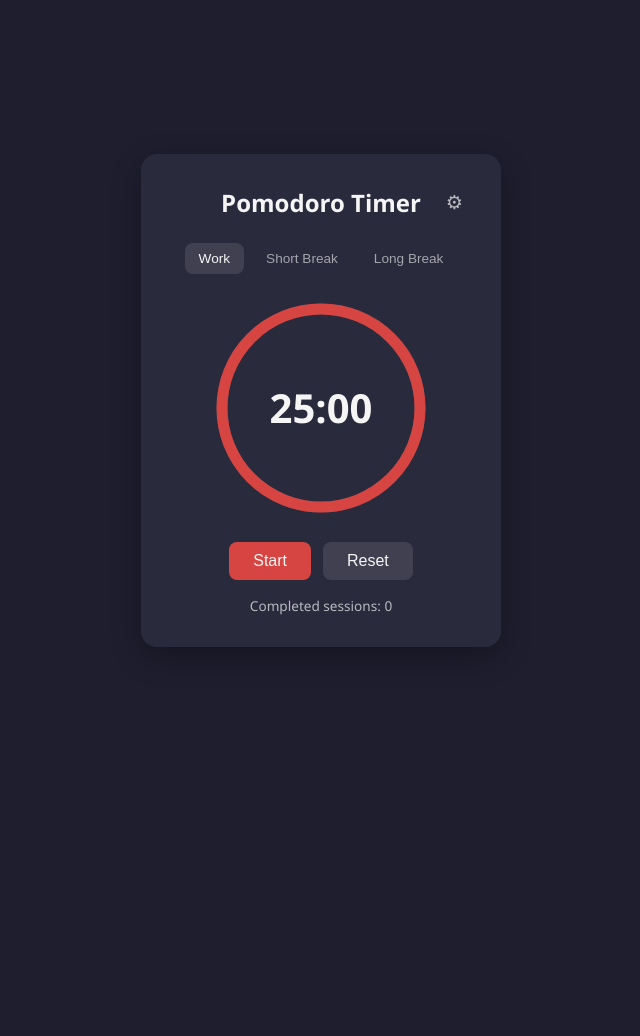
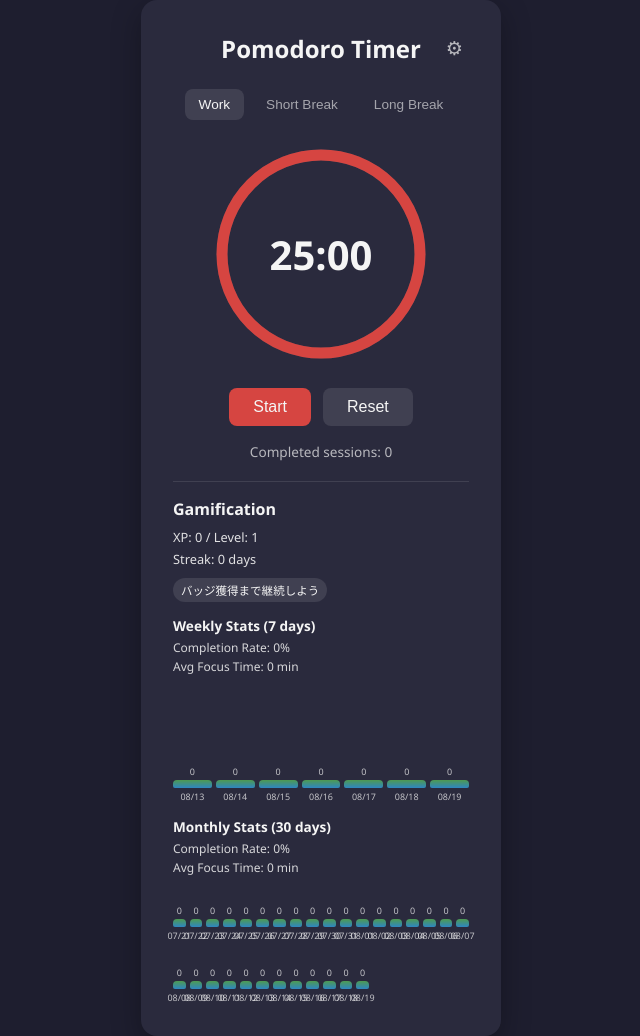
Before and after one commit to kshitiz99/Python-Workshop, a Flask app: page / in a window 1280 px wide. Shown: the whole page, without its empty margins (319-959 px from the left). Before the commit the page ends 647 px from the top, so only its background shows below. Run offline with Flask 3, Linux system fonts and the light colour scheme.

Commit message:
feat: add gamification metrics and stats to pomodoro timer
Co-authored-by: kshitiz99 <37530371+kshitiz99@users.noreply.github.com>

```diff
--- a/1.pomodoro/static/css/style.css
+++ b/1.pomodoro/static/css/style.css
@@ -191,3 +191,98 @@ body {
   font-size: 0.85rem;
   opacity: 0.7;
 }
+
+.gamification {
+  margin-top: 20px;
+  text-align: left;
+  border-top: 1px solid rgba(255, 255, 255, 0.1);
+  padding-top: 16px;
+}
+
+.gamification__title {
+  margin: 0 0 8px;
+  font-size: 1rem;
+}
+
+.gamification__meta {
+  margin: 4px 0;
+  font-size: 0.8rem;
+  opacity: 0.9;
+}
+
+.badge-list {
+  display: flex;
+  flex-wrap: wrap;
+  gap: 6px;
+  margin: 10px 0 14px;
+}
+
+.badge {
+  display: inline-block;
+  padding: 4px 8px;
+  border-radius: 999px;
+  font-size: 0.72rem;
+  font-weight: 600;
+}
+
+.badge--bronze {
+  background: #8d6e63;
+}
+
+.badge--silver {
+  background: #90a4ae;
+}
+
+.badge--gold {
+  background: #d4af37;
+  color: #1e1e2f;
+}
+
+.badge--empty {
+  background: rgba(255, 255, 255, 0.1);
+  font-weight: 500;
+}
+
+.stats {
+  margin-top: 14px;
+}
+
+.stats__title {
+  margin: 0 0 4px;
+  font-size: 0.85rem;
+}
+
+.stats__meta {
+  margin: 2px 0;
+  font-size: 0.75rem;
+  opacity: 0.85;
+}
+
+.stats__graph {
+  height: 120px;
+  margin-top: 8px;
+  display: grid;
+  gap: 4px;
+  grid-template-columns: repeat(auto-fit, minmax(12px, 1fr));
+  align-items: end;
+}
+
+.stats__bar-item {
+  display: flex;
+  flex-direction: column;
+  align-items: center;
+  gap: 2px;
+}
+
+.stats__bar {
+  width: 100%;
+  min-height: 8px;
+  border-radius: 4px 4px 2px 2px;
+  background: linear-gradient(180deg, #4e9a51, #2e86c1);
+}
+
+.stats__bar-value,
+.stats__bar-label {
+  font-size: 0.56rem;
+  opacity: 0.75;
+}
--- a/1.pomodoro/static/js/timer.js
+++ b/1.pomodoro/static/js/timer.js
@@ -12,10 +12,22 @@ const MODE_META = {
   shortBreak: { label: "Short Break", color: "#4e9a51" },
   longBreak: { label: "Long Break", color: "#2e86c1" },
 };
+const XP_PER_SESSION = 25;
+const XP_PER_LEVEL = 100;
 
 const RING_CIRCUMFERENCE = 2 * Math.PI * 90;
 const DEFAULT_TITLE = document.title;
-const { formatTime, getDurationSeconds, computeNextMode, computeRingOffset } = PomodoroLogic;
+const {
+  formatTime,
+  getDurationSeconds,
+  computeNextMode,
+  computeRingOffset,
+  calculateXP,
+  calculateLevel,
+  calculateStreak,
+  buildPeriodStats,
+  collectBadges,
+} = PomodoroLogic;
 
 const timeLeftEl = document.getElementById("time-left");
 const startBtn = document.getElementById("start-btn");
@@ -30,6 +42,16 @@ const settingWorkEl = document.getElementById("setting-work");
 const settingShortBreakEl = document.getElementById("setting-short-break");
 const settingLongBreakEl = document.getElementById("setting-long-break");
 const settingSessionsEl = document.getElementById("setting-sessions");
+const xpValueEl = document.getElementById("xp-value");
+const levelValueEl = document.getElementById("level-value");
+const streakValueEl = document.getElementById("streak-value");
+const badgeListEl = document.getElementById("badge-list");
+const weeklyCompletionRateEl = document.getElementById("weekly-completion-rate");
+const weeklyAvgFocusEl = document.getElementById("weekly-avg-focus");
+const monthlyCompletionRateEl = document.getElementById("monthly-completion-rate");
+const monthlyAvgFocusEl = document.getElementById("monthly-avg-focus");
+const weeklyGraphEl = document.getElementById("weekly-graph");
+const monthlyGraphEl = document.getElementById("monthly-graph");
 
 let settings = loadSettings();
 let currentMode = "work";
@@ -37,6 +59,8 @@ let secondsLeft = getDurationSeconds(currentMode, settings);
 let intervalId = null;
 let sessionCount = loadSessionCount();
 let audioCtx = null;
+let sessionHistoryByDate = loadSessionHistory();
+let focusMinutesByDate = loadFocusMinutesHistory();
 
 function loadSettings() {
   try {
@@ -59,8 +83,29 @@ function loadSessionCount() {
   }
 }
 
+function loadSessionHistory() {
+  try {
+    const saved = JSON.parse(localStorage.getItem(STORAGE_KEY));
+    return saved && saved.sessionHistoryByDate ? saved.sessionHistoryByDate : {};
+  } catch (err) {
+    return {};
+  }
+}
+
+function loadFocusMinutesHistory() {
+  try {
+    const saved = JSON.parse(localStorage.getItem(STORAGE_KEY));
+    return saved && saved.focusMinutesByDate ? saved.focusMinutesByDate : {};
+  } catch (err) {
+    return {};
+  }
+}
+
 function persistState() {
-  localStorage.setItem(STORAGE_KEY, JSON.stringify({ settings, sessionCount }));
+  localStorage.setItem(
+    STORAGE_KEY,
+    JSON.stringify({ settings, sessionCount, sessionHistoryByDate, focusMinutesByDate }),
+  );
 }
 
 function updateDisplay() {
@@ -92,8 +137,12 @@ function tick() {
     notifyCompletion();
     if (currentMode === "work") {
       sessionCount += 1;
+      const todayKey = new Date().toISOString().slice(0, 10);
+      sessionHistoryByDate[todayKey] = (sessionHistoryByDate[todayKey] || 0) + 1;
+      focusMinutesByDate[todayKey] = (focusMinutesByDate[todayKey] || 0) + settings.work;
       sessionCountEl.textContent = sessionCount;
       persistState();
+      updateGamificationViews();
     }
     setMode(computeNextMode(currentMode, sessionCount, settings));
   }
@@ -166,6 +215,67 @@ function saveSettings() {
   setMode(currentMode);
 }
 
+function renderGraph(container, stats) {
+  container.innerHTML = "";
+  const maxSessions = Math.max(...stats.daily.map((entry) => entry.sessions), 1);
+
+  stats.daily.forEach((entry) => {
+    const bar = document.createElement("div");
+    bar.className = "stats__bar";
+    bar.style.height = `${Math.max(8, (entry.sessions / maxSessions) * 100)}%`;
+    bar.title = `${entry.date}: ${entry.sessions} sessions`;
+
+    const label = document.createElement("span");
+    label.className = "stats__bar-label";
+    label.textContent = entry.date.slice(5).replace("-", "/");
+
+    const value = document.createElement("span");
+    value.className = "stats__bar-value";
+    value.textContent = String(entry.sessions);
+
+    const item = document.createElement("div");
+    item.className = "stats__bar-item";
+    item.appendChild(value);
+    item.appendChild(bar);
+    item.appendChild(label);
+    container.appendChild(item);
+  });
+}
+
+function updateGamificationViews() {
+  const xp = calculateXP(sessionCount, XP_PER_SESSION);
+  const level = calculateLevel(xp, XP_PER_LEVEL);
+  const streak = calculateStreak(sessionHistoryByDate);
+  const weeklyStats = buildPeriodStats(sessionHistoryByDate, focusMinutesByDate, 7);
+  const monthlyStats = buildPeriodStats(sessionHistoryByDate, focusMinutesByDate, 30);
+  const badges = collectBadges(streak, weeklyStats.totalSessions, sessionCount);
+
+  xpValueEl.textContent = String(xp);
+  levelValueEl.textContent = String(level);
+  streakValueEl.textContent = String(streak);
+  weeklyCompletionRateEl.textContent = `${weeklyStats.completionRate}%`;
+  weeklyAvgFocusEl.textContent = `${weeklyStats.averageFocusMinutes} min`;
+  monthlyCompletionRateEl.textContent = `${monthlyStats.completionRate}%`;
+  monthlyAvgFocusEl.textContent = `${monthlyStats.averageFocusMinutes} min`;
+
+  badgeListEl.innerHTML = "";
+  badges.forEach((badge) => {
+    const badgeEl = document.createElement("span");
+    badgeEl.className = `badge badge--${badge.tone}`;
+    badgeEl.textContent = badge.label;
+    badgeListEl.appendChild(badgeEl);
+  });
+  if (badges.length === 0) {
+    const emptyEl = document.createElement("span");
+    emptyEl.className = "badge badge--empty";
+    emptyEl.textContent = "バッジ獲得まで継続しよう";
+    badgeListEl.appendChild(emptyEl);
+  }
+
+  renderGraph(weeklyGraphEl, weeklyStats);
+  renderGraph(monthlyGraphEl, monthlyStats);
+}
+
 modeButtons.forEach((btn) => {
   btn.addEventListener("click", () => setMode(btn.dataset.mode));
 });
@@ -188,3 +298,4 @@ if ("Notification" in window && Notification.permission === "default") {
 
 sessionCountEl.textContent = sessionCount;
 updateDisplay();
+updateGamificationViews();
--- a/1.pomodoro/static/js/timerLogic.js
+++ b/1.pomodoro/static/js/timerLogic.js
@@ -27,11 +27,107 @@
     return circumference * (1 - secondsLeft / totalSeconds);
   }
 
+  function normalizeDate(date) {
+    return new Date(date.getFullYear(), date.getMonth(), date.getDate());
+  }
+
+  function formatDateKey(date) {
+    return normalizeDate(date).toISOString().slice(0, 10);
+  }
+
+  function shiftDate(date, dayOffset) {
+    const shifted = normalizeDate(date);
+    shifted.setDate(shifted.getDate() + dayOffset);
+    return shifted;
+  }
+
+  function calculateXP(completedWorkSessions, xpPerSession) {
+    const safeSessions = Math.max(0, Number(completedWorkSessions) || 0);
+    const safeXPPerSession = Math.max(1, Number(xpPerSession) || 25);
+    return safeSessions * safeXPPerSession;
+  }
+
+  function calculateLevel(totalXP, xpPerLevel) {
+    const safeXP = Math.max(0, Number(totalXP) || 0);
+    const safeXPPerLevel = Math.max(1, Number(xpPerLevel) || 100);
+    return Math.floor(safeXP / safeXPPerLevel) + 1;
+  }
+
+  function calculateStreak(sessionHistoryByDate, referenceDate) {
+    const history = sessionHistoryByDate || {};
+    const today = referenceDate ? normalizeDate(new Date(referenceDate)) : normalizeDate(new Date());
+    let streak = 0;
+
+    for (let cursor = today; ; cursor = shiftDate(cursor, -1)) {
+      const key = formatDateKey(cursor);
+      if ((history[key] || 0) <= 0) break;
+      streak += 1;
+    }
+
+    return streak;
+  }
+
+  function buildPeriodStats(sessionHistoryByDate, focusMinutesByDate, days, referenceDate) {
+    const safeDays = Math.max(1, Number(days) || 7);
+    const history = sessionHistoryByDate || {};
+    const focusHistory = focusMinutesByDate || {};
+    const today = referenceDate ? normalizeDate(new Date(referenceDate)) : normalizeDate(new Date());
+
+    let totalSessions = 0;
+    let activeDays = 0;
+    let totalFocusMinutes = 0;
+    const daily = [];
+
+    for (let i = safeDays - 1; i >= 0; i -= 1) {
+      const date = shiftDate(today, -i);
+      const key = formatDateKey(date);
+      const sessions = Math.max(0, Number(history[key]) || 0);
+      const focusMinutes = Math.max(0, Number(focusHistory[key]) || 0);
+      daily.push({ date: key, sessions, focusMinutes });
+      totalSessions += sessions;
+      totalFocusMinutes += focusMinutes;
+      if (sessions > 0) activeDays += 1;
+    }
+
+    return {
+      days: safeDays,
+      totalSessions,
+      activeDays,
+      completionRate: Number(((activeDays / safeDays) * 100).toFixed(1)),
+      averageFocusMinutes: totalSessions > 0 ? Number((totalFocusMinutes / totalSessions).toFixed(1)) : 0,
+      daily,
+    };
+  }
+
+  function collectBadges(streakDays, weeklySessions, totalSessions) {
+    const badges = [];
+    const streak = Math.max(0, Number(streakDays) || 0);
+    const weekly = Math.max(0, Number(weeklySessions) || 0);
+    const total = Math.max(0, Number(totalSessions) || 0);
+
+    if (streak >= 3) {
+      badges.push({ id: "streak-3", label: "3日連続", tone: "bronze" });
+    }
+    if (weekly >= 10) {
+      badges.push({ id: "weekly-10", label: "週10回達成", tone: "silver" });
+    }
+    if (total >= 100) {
+      badges.push({ id: "total-100", label: "100回達成", tone: "gold" });
+    }
+
+    return badges;
+  }
+
   const PomodoroLogic = {
     formatTime,
     getDurationSeconds,
     computeNextMode,
     computeRingOffset,
+    calculateXP,
+    calculateLevel,
+    calculateStreak,
+    buildPeriodStats,
+    collectBadges,
   };
 
   if (typeof module !== "undefined" && module.exports) {
--- a/1.pomodoro/templates/index.html
+++ b/1.pomodoro/templates/index.html
@@ -36,6 +36,27 @@
 
     <p class="session-count">Completed sessions: <span id="session-count">0</span></p>
 
+    <section class="gamification">
+      <h2 class="gamification__title">Gamification</h2>
+      <p class="gamification__meta">XP: <span id="xp-value">0</span> / Level: <span id="level-value">1</span></p>
+      <p class="gamification__meta">Streak: <span id="streak-value">0</span> days</p>
+      <div id="badge-list" class="badge-list" aria-label="achievement badges"></div>
+
+      <div class="stats">
+        <h3 class="stats__title">Weekly Stats (7 days)</h3>
+        <p class="stats__meta">Completion Rate: <span id="weekly-completion-rate">0%</span></p>
+        <p class="stats__meta">Avg Focus Time: <span id="weekly-avg-focus">0 min</span></p>
+        <div id="weekly-graph" class="stats__graph" aria-label="weekly sessions graph"></div>
+      </div>
+
+      <div class="stats">
+        <h3 class="stats__title">Monthly Stats (30 days)</h3>
+        <p class="stats__meta">Completion Rate: <span id="monthly-completion-rate">0%</span></p>
+        <p class="stats__meta">Avg Focus Time: <span id="monthly-avg-focus">0 min</span></p>
+        <div id="monthly-graph" class="stats__graph" aria-label="monthly sessions graph"></div>
+      </div>
+    </section>
+
     <section id="settings-panel" class="settings-panel" hidden>
       <h2 class="settings-panel__title">Settings</h2>
       <label class="settings-field">
```
Also changed, not shown: 1.pomodoro/tests/test_app.py (+3 -0 lines), 1.pomodoro/tests/timerLogic.test.js (+82 -1 lines).
